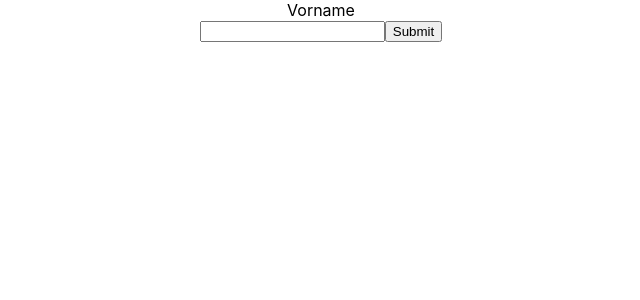
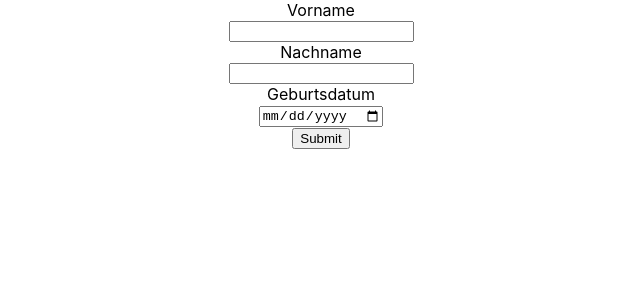
Before and after one commit to nilshollenstein/form-example, a React (Create React App) app: page / in a window 1280 px wide. Shown: the top 300 px of the page, without its empty margins (319-959 px from the left). Built offline with nearby package versions, Linux system fonts and the light colour scheme.

Commit message:
added form elements

```diff
--- a/src/App.js
+++ b/src/App.js
@@ -8,8 +8,16 @@ function App() {
       <body>
         <form>
           <label for="vorname">Vorname</label><br></br>
-          <input type='text' id="vorname" name='vorname' required></input>
+          <input type='text' id="vorname" name='vorname' required></input><br></br>
+
+          <label for='nachname'>Nachname</label><br></br>
+          <input type='text' id='nachname' name='nachname' required></input> <br></br>
+
+          <label for='geburtsdatum'>Geburtsdatum</label><br></br>
+          <input type='date' id='geburtsdatum' name='geburtsdatum'></input>
+          <br></br>
           <input type='submit'></input>
+
         </form>
       </body>
     </div>
```
